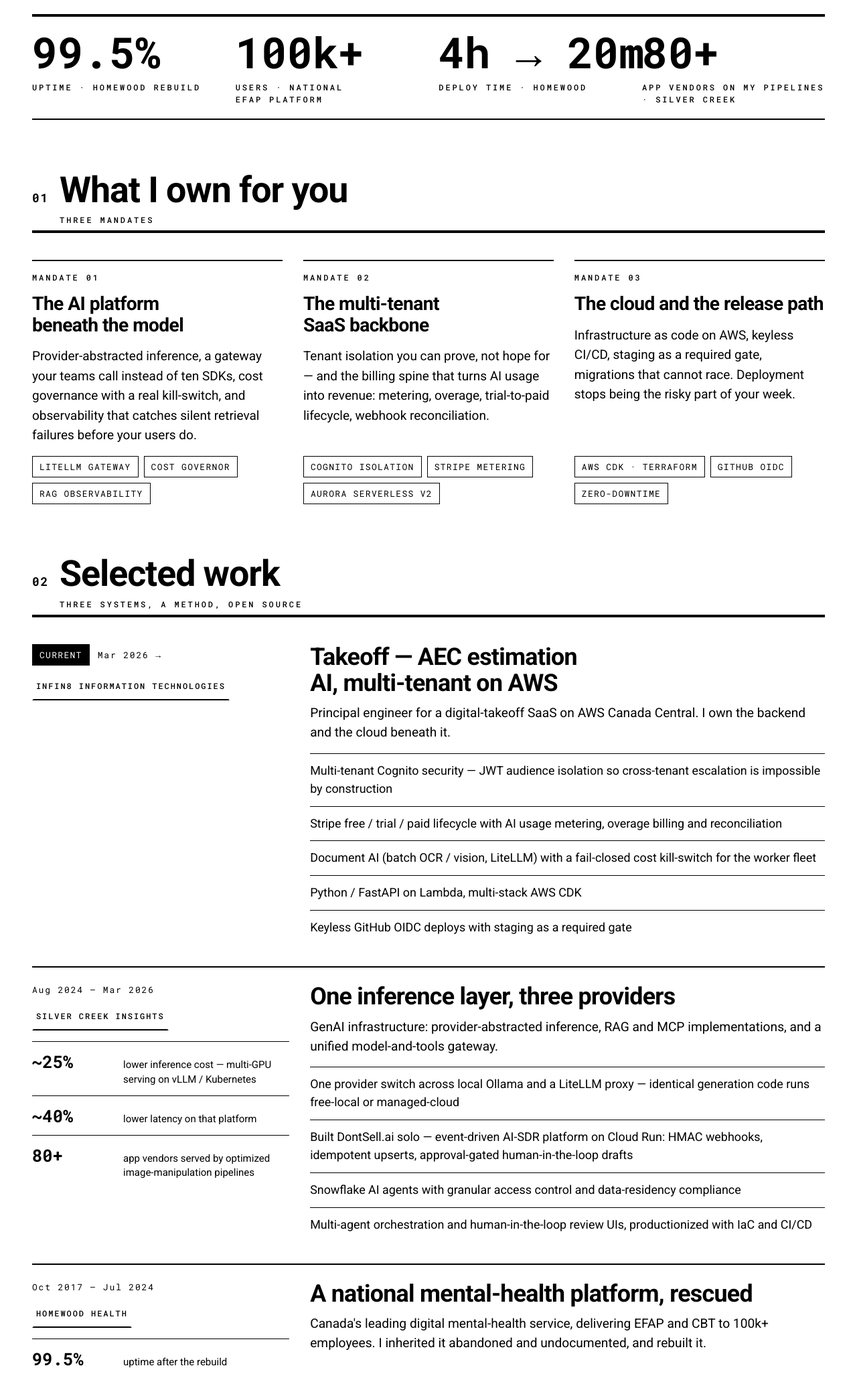
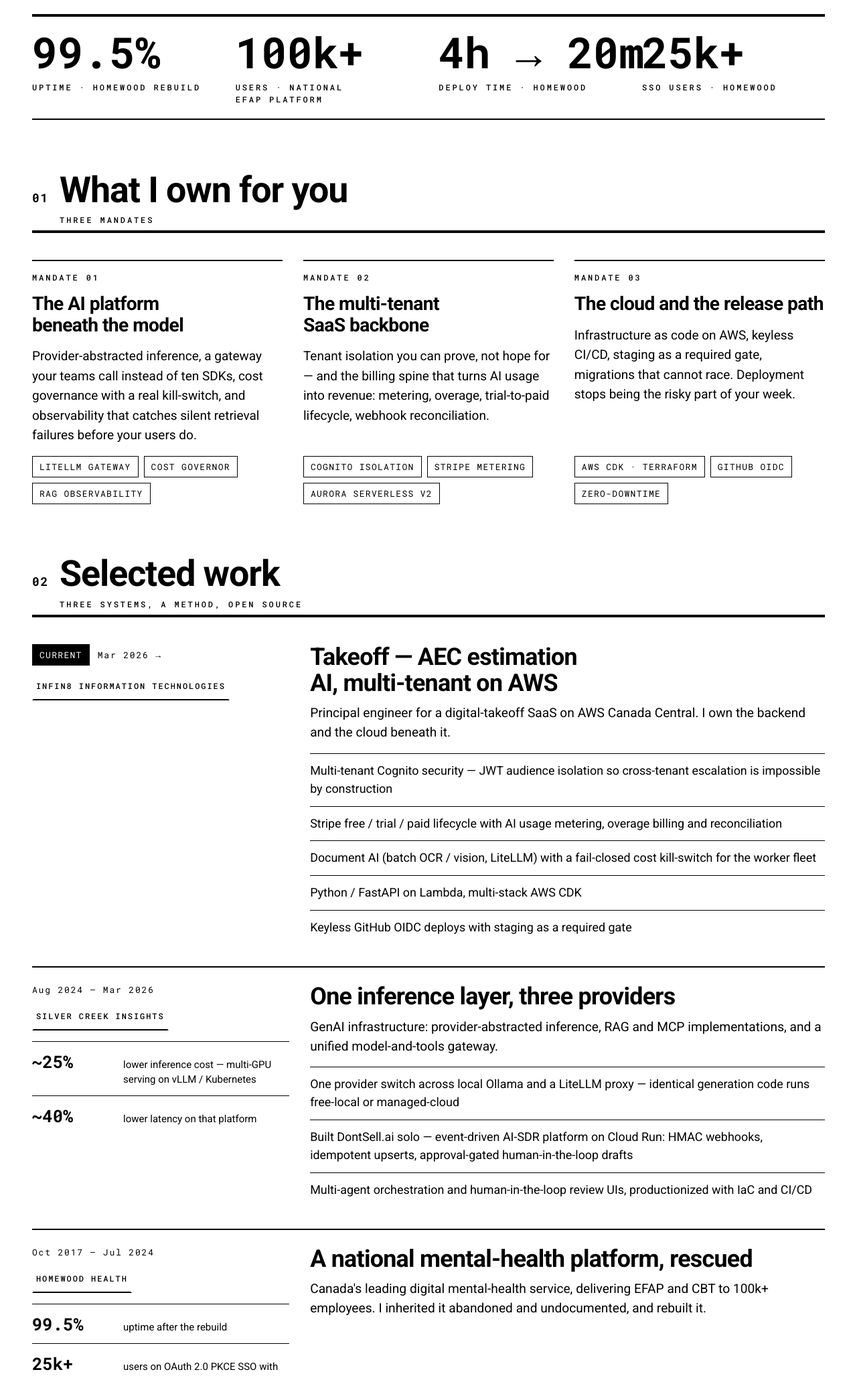
Before and after one commit to kattakath/ismail-landing, a plain HTML site: page index.html in a window 1280 px wide. Shown: the part 880-2935 px from the top of the page at 67% size. Drawn offline with Linux system fonts and the light colour scheme.

Commit message:
content: drop the 80+ app vendors and Snowflake lines, matching master résumé v1.5.0/v1.5.11; 4th stat is 25k+ SSO users (#3)

```diff
--- a/index.html
+++ b/index.html
@@ -131,7 +131,7 @@
       <div class="stat"><p class="dc-num stat-num">99.5%</p><p class="dc-label stat-label">Uptime · Homewood rebuild</p></div>
       <div class="stat"><p class="dc-num stat-num">100k+</p><p class="dc-label stat-label">Users · national EFAP platform</p></div>
       <div class="stat"><p class="dc-num stat-num">4h → 20m</p><p class="dc-label stat-label">Deploy time · Homewood</p></div>
-      <div class="stat"><p class="dc-num stat-num">80+</p><p class="dc-label stat-label">App vendors on my pipelines · Silver Creek</p></div>
+      <div class="stat"><p class="dc-num stat-num">25k+</p><p class="dc-label stat-label">SSO users · Homewood</p></div>
     </div>
   </section>
 
@@ -216,7 +216,6 @@
           <dl class="key-rows">
             <div class="key-row"><dt class="dc-num">~25%</dt><dd>lower inference cost — multi-GPU serving on vLLM / Kubernetes</dd></div>
             <div class="key-row"><dt class="dc-num">~40%</dt><dd>lower latency on that platform</dd></div>
-            <div class="key-row"><dt class="dc-num">80+</dt><dd>app vendors served by optimized image-manipulation pipelines</dd></div>
           </dl>
         </div>
         <div class="work-body">
@@ -225,14 +224,8 @@
           <ul class="facts">
             <li>One provider switch across local Ollama and a LiteLLM proxy — identical generation code runs free-local or managed-cloud</li>
             <li>Built DontSell.ai solo — event-driven AI-SDR platform on Cloud Run: HMAC webhooks, idempotent upserts, approval-gated human-in-the-loop drafts</li>
-            <li>Snowflake AI agents with granular access control and data-residency compliance</li>
+            <li>Multi-agent orchestration and human-in-the-loop review UIs, productionized with IaC and CI/CD</li>
           </ul>
-          <details class="more" open>
-            <summary>1 more</summary>
-            <ul class="facts">
-              <li>Multi-agent orchestration and human-in-the-loop review UIs, productionized with IaC and CI/CD</li>
-            </ul>
-          </details>
         </div>
       </article>
 
```
